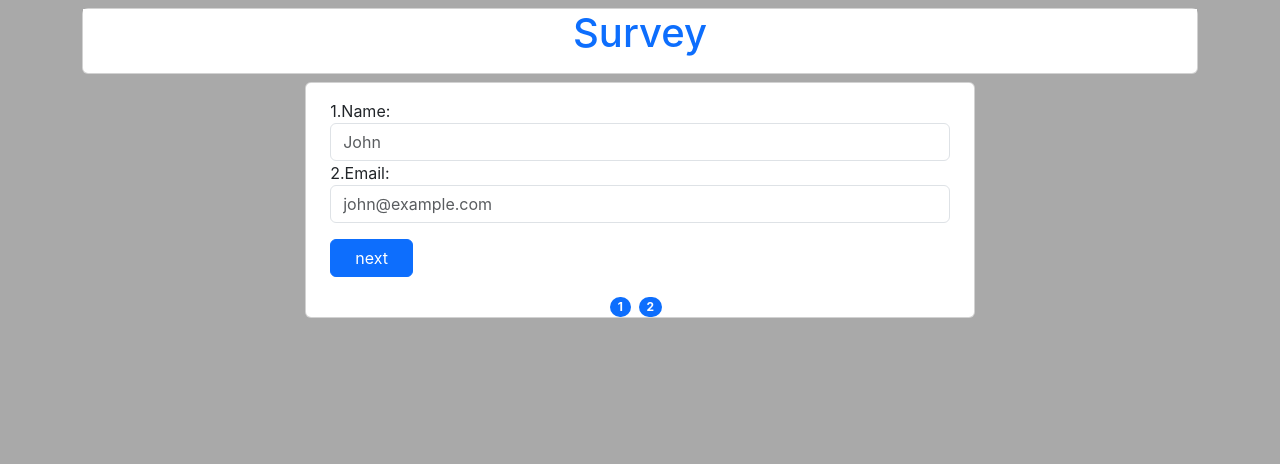
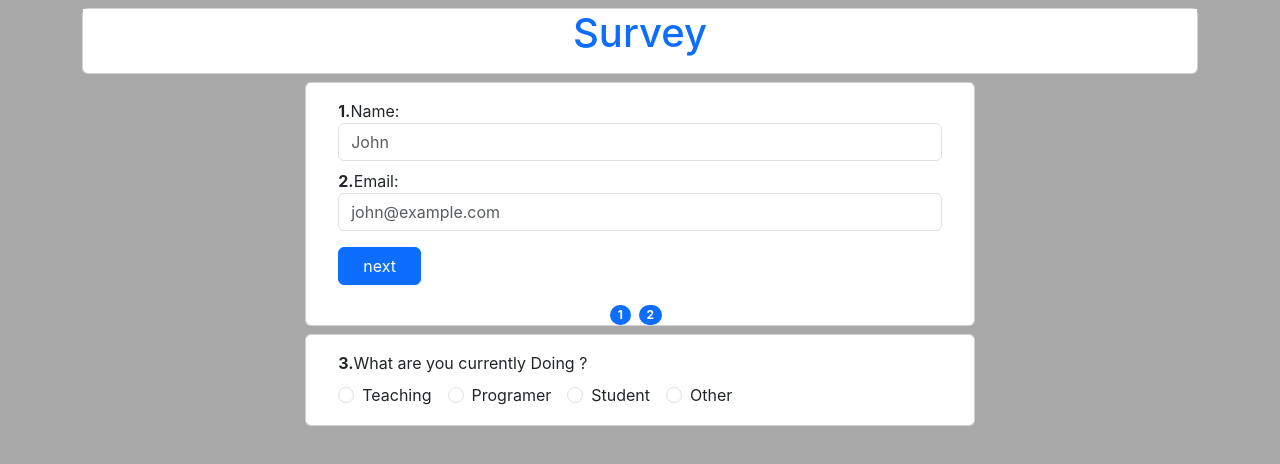
Before and after one commit to nareshgupta99/survey, a React (Create React App) app: page / in a window 1280 px wide. Shown: the top 464 px of the page. Built offline with nearby package versions, Linux system fonts and the light colour scheme.

Commit message:
Question Component added

```diff
--- a/src/App.css
+++ b/src/App.css
@@ -3,5 +3,8 @@ body{
 }
 .d-container{
     width:60%;
-
+    margin:auto;
 }
+.d-inline-block{
+    display:inline-block
+}
--- a/src/App.js
+++ b/src/App.js
@@ -1,4 +1,4 @@
-import logo from './logo.svg';
+
 import './App.css';
 import Container from './components/Container';
 
--- a/src/components/Container.js
+++ b/src/components/Container.js
@@ -1,5 +1,6 @@
 import React, { Component } from 'react'
 import Details from './Details'
+import Question from './Question'
 
 export default class Container extends Component {
     constructor(props) {
@@ -19,6 +20,7 @@ export default class Container extends Component {
 
                         </div>
                         <Details />
+                        <Question />
                     </div>
 
             </>
--- a/src/components/Details.js
+++ b/src/components/Details.js
@@ -3,22 +3,22 @@ import React from 'react'
 export default function () {
   return (
     <div className="mt-2">
-      <div className='card d-container  ' style={{ margin: "auto" }}>
+      <div className='card d-container  ' >
         <div className='card-body'>
 
-          <form className='bg-white mx-2 pd-3 form-size '>
+          <form className=' mx-3 '>
 
             <div className='form-group'>
 
-              <label htmlFor='Name' style={{ display: "block" }} >1.Name:</label>
+              <label htmlFor='Name' style={{ display: "block" }} ><b>1.</b>Name:</label>
 
               <input type="text" name="name" className="form-control" placeholder='John' />
             </div>
 
 
-            <div className='form-group'>
+            <div className='form-group mt-2'>
 
-              <label htmlFor='Name' style={{ display: "block" }} >2.Email:</label>
+              <label htmlFor='Name' style={{ display: "block" }} ><b>2.</b>Email: </label>
 
               <input type="Email" className="form-control" name="email" placeholder='john@example.com' />
             </div>
@@ -29,7 +29,7 @@ export default function () {
 
         <center>
           <span className='badge rounded-pill text-bg-primary'>1</span>
-          <span className='badge rounded-pill text-bg-primary mx-2'>2</span>
+          <span className='badge rounded-pill text-bg-primary mx-2 '>2</span>
         </center>
 
 
--- /dev/null
+++ b/src/components/Question.js
@@ -0,0 +1,38 @@
+import React from 'react'
+
+export default function Question() {
+    return (
+        <div className='d-container card mt-2' >
+            <div className='card-body'>
+                <form>
+                    <div className='form-group mx-3'>
+                        <b>3.</b>What are you currently Doing ?
+                        <div className='mt-2'>
+
+                            <div class="form-check form-check-inline">
+                                <input className="form-check-input" type="radio" name="inlineRadioOptions" id="inlineRadio1" value="Teaching" />
+                                <label className="form-check-label" for="inlineRadio1">Teaching</label>
+                            </div>
+                            <div class="form-check form-check-inline">
+                                <input className="form-check-input" type="radio" name="inlineRadioOptions" id="inlineRadio2" value="Programer" />
+                                <label className="form-check-label" for="inlineRadio2">Programer</label>
+                            </div>
+                            <div class="form-check form-check-inline">
+                                <input className="form-check-input" type="radio" name="inlineRadioOptions" id="inlineRadio3" value="Student" />
+                                <label className="form-check-label" for="inlineRadio3">Student</label>
+                            </div>
+                            <div class="form-check form-check-inline">
+                                <input className="form-check-input" type="radio" name="inlineRadioOptions" id="inlineRadio3" value="Other" />
+                                <label className="form-check-label" for="inlineRadio3">Other</label>
+                            </div>
+                        </div>
+
+
+                    </div>
+                </form>
+
+            </div>
+
+        </div>
+    )
+}
```
